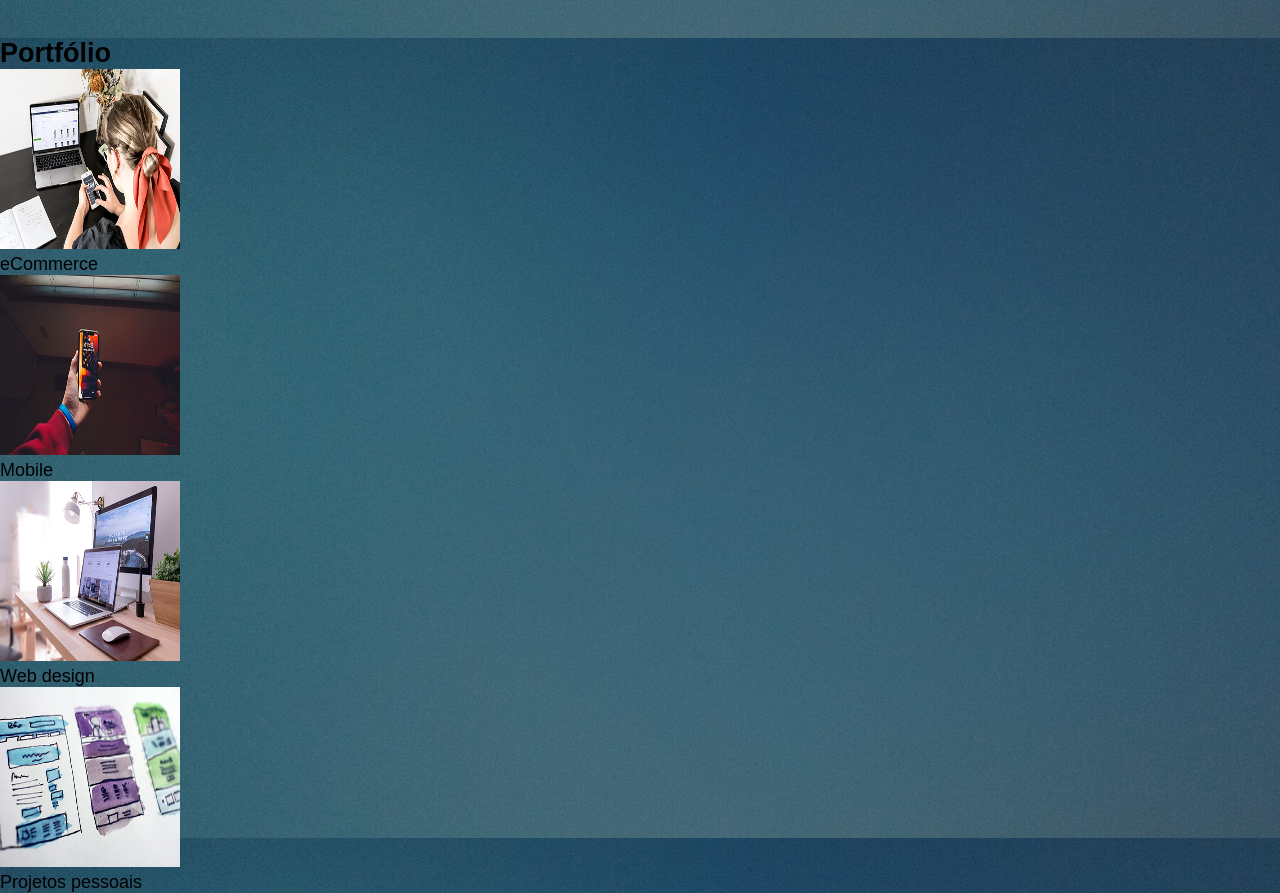
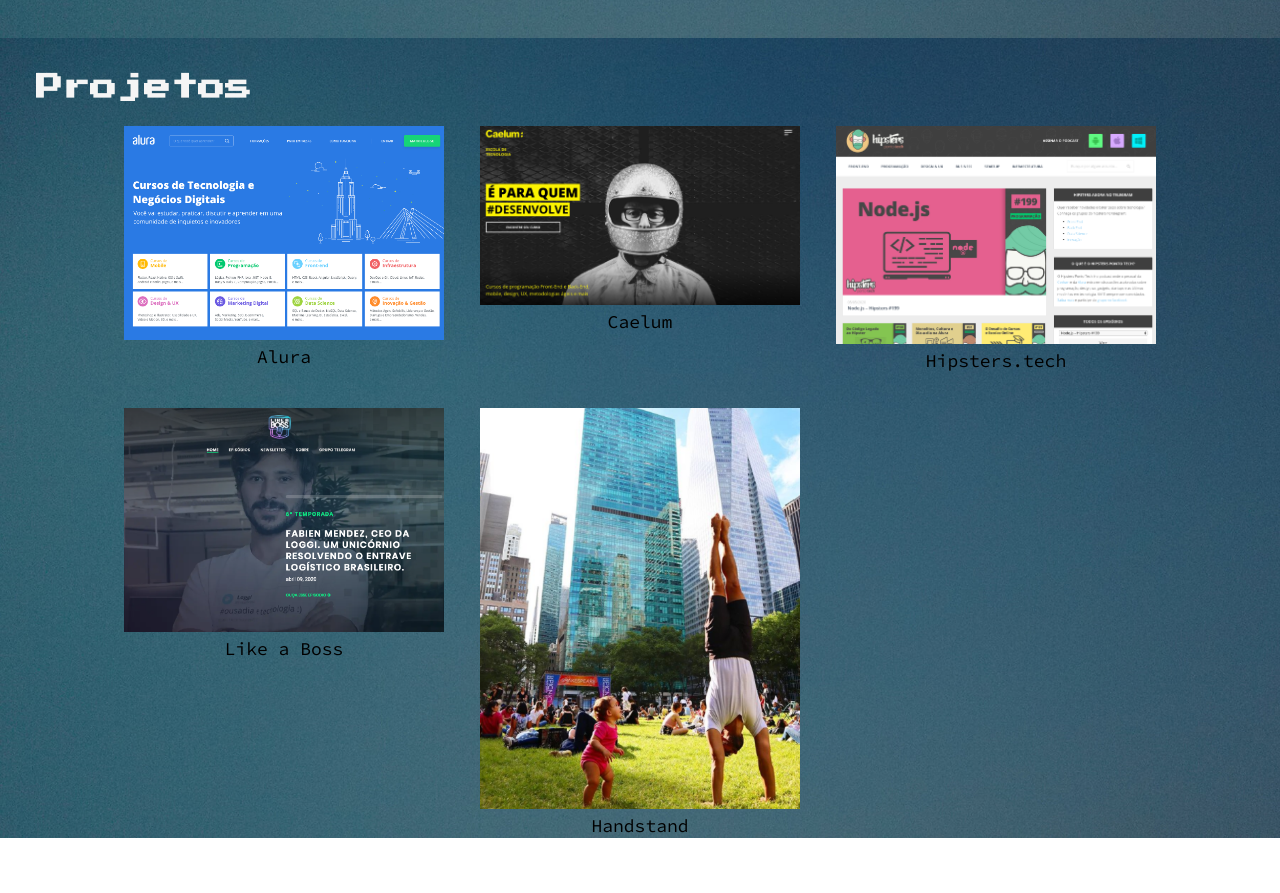
Before and after one commit to msandrin/imersaocss, a plain HTML site: page index.html in a window 1280 px wide. Shown: the part 762-1655 px from the top of the page. After the commit the page ends 1600 px from the top, so only its background shows below. Drawn offline with Linux system fonts and the light colour scheme.

Commit message:
3a versao do site

```diff
--- a/css/estilos.css
+++ b/css/estilos.css
@@ -6,10 +6,10 @@
 
 body{
     background-image: url('../img/fundo.jpg');
-     font-family: Arial;
-     background-size: auto 100vh;
-     height: 100vh;
-     font-size: 12px;
+    font-family: 'Source Code Pro', monospace;
+    background-size: auto 100vh;
+    height: 100vh;
+    font-size: 12px;
    }
 
 @media (min-width: 400px) {
@@ -69,18 +69,78 @@ align-items: center;
    .site-title{
      text-align: center;
      color: whitesmoke;
+     line-height: 1.8em;
    }
 
    .site-title{
      font-size: 4em;
+     font-family: 'Gloria Hallelujah', cursive;
    }
 
 
    .site-subtitle{
      font-style: italic;
+     font-family: 'Press Start 2P', cursive;
+     line-height: 1.8em;
    }
 
-   .img-portfolio{
-     width: 180px;
+
+.portfolio {
+    padding: 2em;
+    height: 100vh;
+}
+
+.portfolio h2{
+
+  font-family: 'Press Start 2P', cursive;
+  color: whitesmoke;
+  margin-bottom: 2em;
+  font-size: 1.5em;
+}
+
+.portfolio .grid{
+  display: grid;
+  gap: 2em;
+
+}
+
+@media (min-width : 560px){
+  .portfolio .grid{
+    grid-template-columns: 240px 240px;
+  }
+}
+
+@media (min-width : 860px){
+  .portfolio .grid{
+    grid-template-columns: repeat(3, 240px);
+    justify-content: center;
+    align-content:  center;
+    height: calc(100vh - 4em - 48px - 1.5em);
+  }
+}
+
+@media (min-width : 1200px){
+  .portfolio .grid{
+    grid-template-columns: repeat(3, 320px);
+    justify-content: center;
+  }
+}
+.portfolio figure {
+  text-align: center;
+}
+
+.img-portfolio{
+     width: 240px;
      height: 180px;
+     object-fit: cover;
+     object-position: left bottom;
    }
+
+@media (min-width: 1200px){
+  .img-portfolio{
+    width: 100%;
+    height: auto;
+  }
+
+
+}
--- a/index.html
+++ b/index.html
@@ -5,39 +5,47 @@
     <meta name="viewport" content="width=device-width, initial-scale=1.0">
     <title>Marcelo Sandrin</title>
     <link rel="stylesheet" href="css/estilos.css">
+    <link href="https://fonts.googleapis.com/css2?family=Gloria+Hallelujah&family=Press+Start+2P&family=Source+Code+Pro&display=swap" rel="stylesheet">
 </head>
 <body>
     <header>
         <nav class="menu">
           <ul>
             <li><a href="#">Sobre</a></li>
-            <li><a href="#">portfólio</a></li>
+            <li><a href="#">Projetos</a></li>
             <li><a href="#">Contato</a></li>
           </ul>
         </nav>
         <div>
         <h1 class="site-title">Marcelo Sandrin</h1>
         <h2 class="site-subtitle">jr. Frontend Developer</h1>
+        <h2 class="site-subtitle">sr. Euro Truck Simulator Driver</h1>
         </div>
     </header>
-          <section>
-            <h2>Portfólio</h2>
+          <section class="portfolio">
+            <h2>Projetos</h2>
+            <div class="grid">
             <figure>
-              <img class="img-portfolio" src="./img/ecommerce-creditos-s-o-c-i-a-l-c-u-t-unsplash.jpg" alt="eCommerce">
-              <figcaption>eCommerce</figcaption>
+              <img class="img-portfolio" src="./img/alura.png" alt="Alura">
+              <figcaption>Alura</figcaption>
             </figure>
             <figure>
-              <img class="img-portfolio" src="./img/mobile-creditos-nate-grant-unsplash.jpg" alt=">Mobile">
-              <figcaption>Mobile</figcaption>
+              <img class="img-portfolio" src="./img/caelum.png" alt=">Caelum">
+              <figcaption>Caelum</figcaption>
             </figure>
             <figure>
-              <img class="img-portfolio" src="./img/webdesign-creditos-domenico-loia-unsplash.jpg" alt="Web design">
-              <figcaption>Web design</figcaption>
+              <img class="img-portfolio" src="./img/hispters.png" alt="Hipsters.tech">
+              <figcaption>Hipsters.tech</figcaption>
             </figure>
             <figure>
-              <img class="img-portfolio" src="./img/projpessoais-creditos-hal-gatewood-unsplash.jpg" alt="Projetos pessoais">
-              <figcaption>Projetos pessoais</figcaption>
+              <img class="img-portfolio" src="./img/likeaboss.png" alt="Like a Boss">
+              <figcaption>Like a Boss</figcaption>
             </figure>
+            <figure>
+              <img class="img-portfolio" src="./img/hobby.png" alt="Handstand">
+              <figcaption>Handstand</figcaption>
+            </figure>
+          </div>
           </section>
 </body>
 </html>
```
